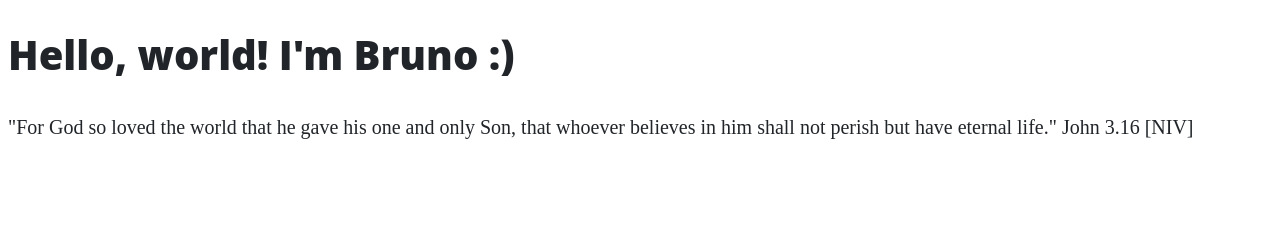
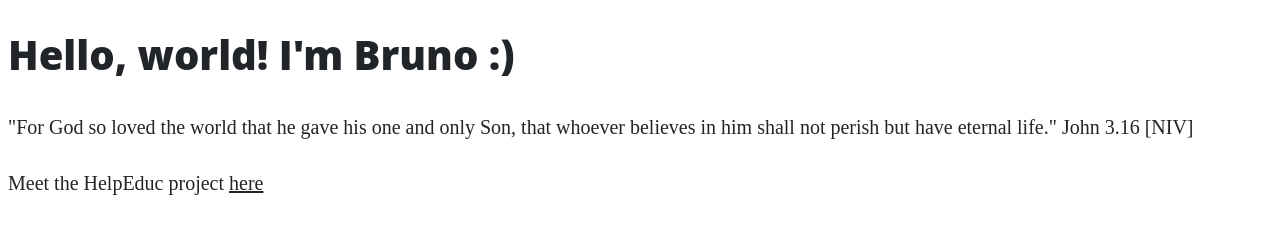
Before and after one commit to brunovalniery/brunovalniery.github.io, a plain HTML site: page index.html in a window 1280 px wide. Drawn offline with Linux system fonts and the light colour scheme.

Commit message:
Adding links and fixing things
HelpEduc and update index name.

```diff
--- a/index2.html
+++ b/index.html
@@ -26,6 +26,8 @@
 	<body>
 		<h1>Hello, world! I'm Bruno :)</h1>
 		<p> "For God so loved the world that he gave his one and only Son, that whoever believes in him shall not perish but have eternal life." John 3.16 [NIV]</p>
+
+		Meet the HelpEduc project <a href=http://brunovalniery.github.io/startbootstrap-scrolling-nav-gh-pages>here</a>
 	</body>
 
 
```
